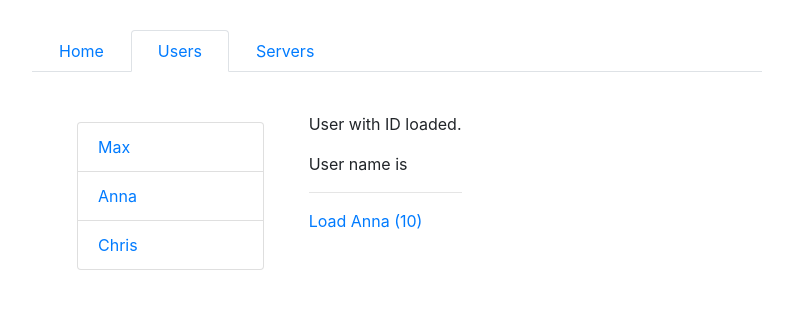
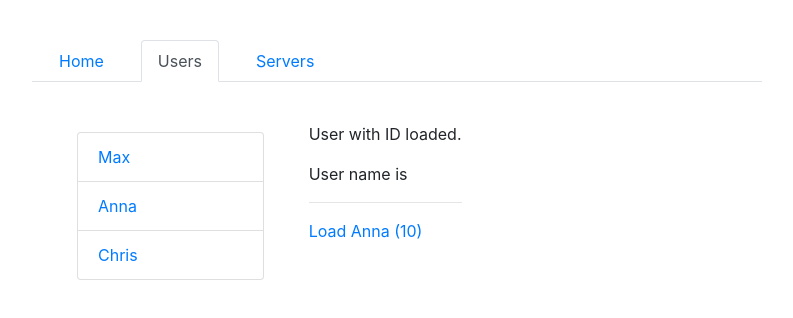
Before and after one commit to ArielPrez/routing-start, an Angular app: page /users in a window 1280 px wide. Shown: the top 318 px of the page, without its empty margins (53-846 px from the left). Built offline with nearby package versions, Linux system fonts and the light colour scheme.

Commit message:
An Important Note about Route Observables

```diff
--- a/src/app/app.component.html
+++ b/src/app/app.component.html
@@ -2,21 +2,21 @@
   <div class="row">
     <div class="col-xs-12 col-sm-10 col-md-8 col-sm-offset-1 col-md-offset-2">
       <ul class="nav nav-tabs">
-        <li role="presentation"
-            routerLinkActive="active"
-            [routerLinkActiveOptions]="{ exact: true }"
-            class="nav-item nav-link">
-              <a routerLink="/home">Home</a>
+        <li role="presentation">
+              <a routerLinkActive="active"
+                  class="nav-item nav-link"
+                  [routerLinkActiveOptions]="{ exact: true }"
+                  routerLink="/home">Home</a>
         </li>
-        <li role="presentation"
-            routerLinkActive="active"
-            class="nav-item nav-link">
-              <a [routerLink]="['/users']">Users</a>
+        <li role="presentation">
+              <a routerLinkActive="active"
+                  class="nav-item nav-link"
+                  [routerLink]="['/users']">Users</a>
         </li>
-        <li role="presentation"
-            routerLinkActive="active"
-            class="nav-item nav-link">
-              <a routerLink="/servers">Servers</a>
+        <li role="presentation">
+              <a routerLinkActive="active"
+                  class="nav-item nav-link"
+                  routerLink="/servers">Servers</a>
         </li>
       </ul>
     </div>
--- a/src/app/users/user/user.component.ts
+++ b/src/app/users/user/user.component.ts
@@ -1,14 +1,15 @@
-import { Component, OnInit } from '@angular/core';
+import { Component, OnDestroy, OnInit } from '@angular/core';
 import { ActivatedRoute, Params } from '@angular/router';
+import { Subscription } from 'rxjs';
 
 @Component({
   selector: 'app-user',
   templateUrl: './user.component.html',
   styleUrls: ['./user.component.css']
 })
-export class UserComponent implements OnInit {
+export class UserComponent implements OnInit, OnDestroy {
   user: {id: number, name: string};
-
+  paramSubscription: Subscription;
   constructor(private route: ActivatedRoute) { }
 
   ngOnInit() {
@@ -20,12 +21,19 @@ export class UserComponent implements OnInit {
       // name: this.route.snapshot.params.['name']
     };
     // To Fetching Route Parameters Reactively
-    this.route.params.subscribe(
+    this.paramSubscription = this.route.params.subscribe(
       (params: Params) => {
         this.user.id = params.id;
         this.user.name = params.name;
       }
     );
   }
+  ngOnDestroy(): void {
+    // Called once, before the instance is destroyed.
+    // Add 'implements OnDestroy' to the class.
+    // In this case this is not necessary because Angular does it,
+    //  but it will be necessary in a custom observable subscription.
+    this.paramSubscription.unsubscribe();
+  }
 
 }
```
